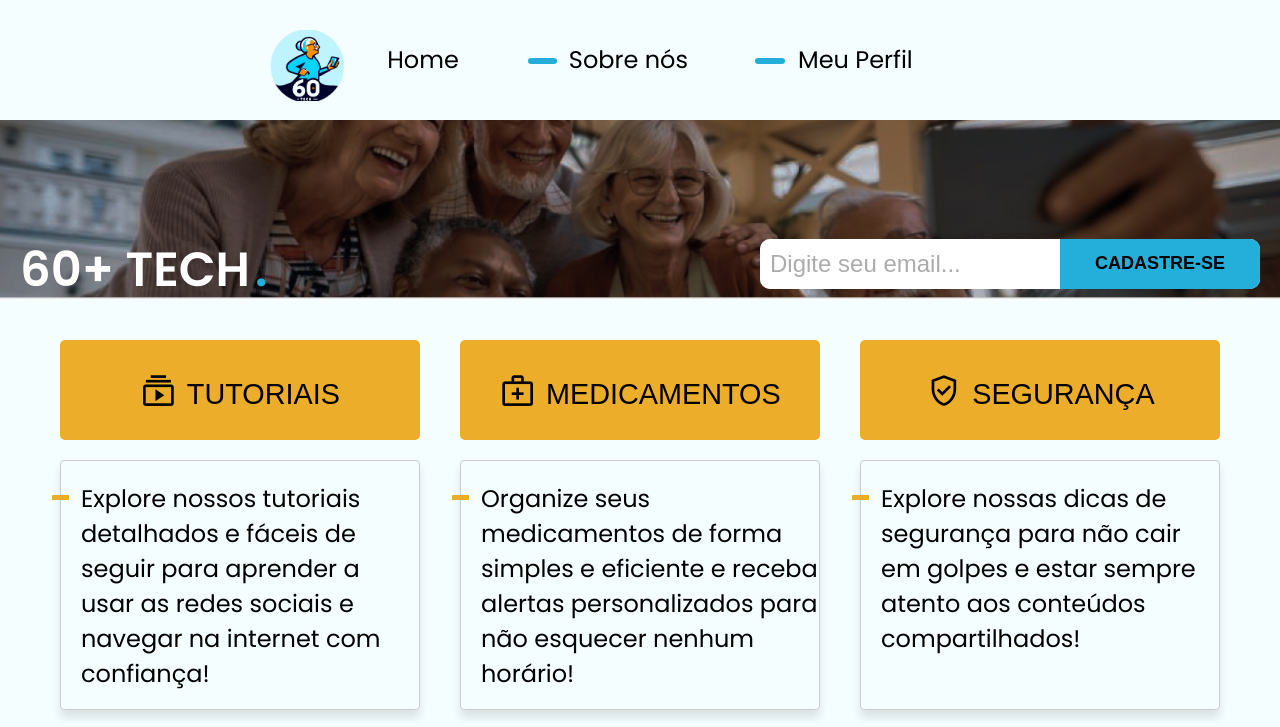
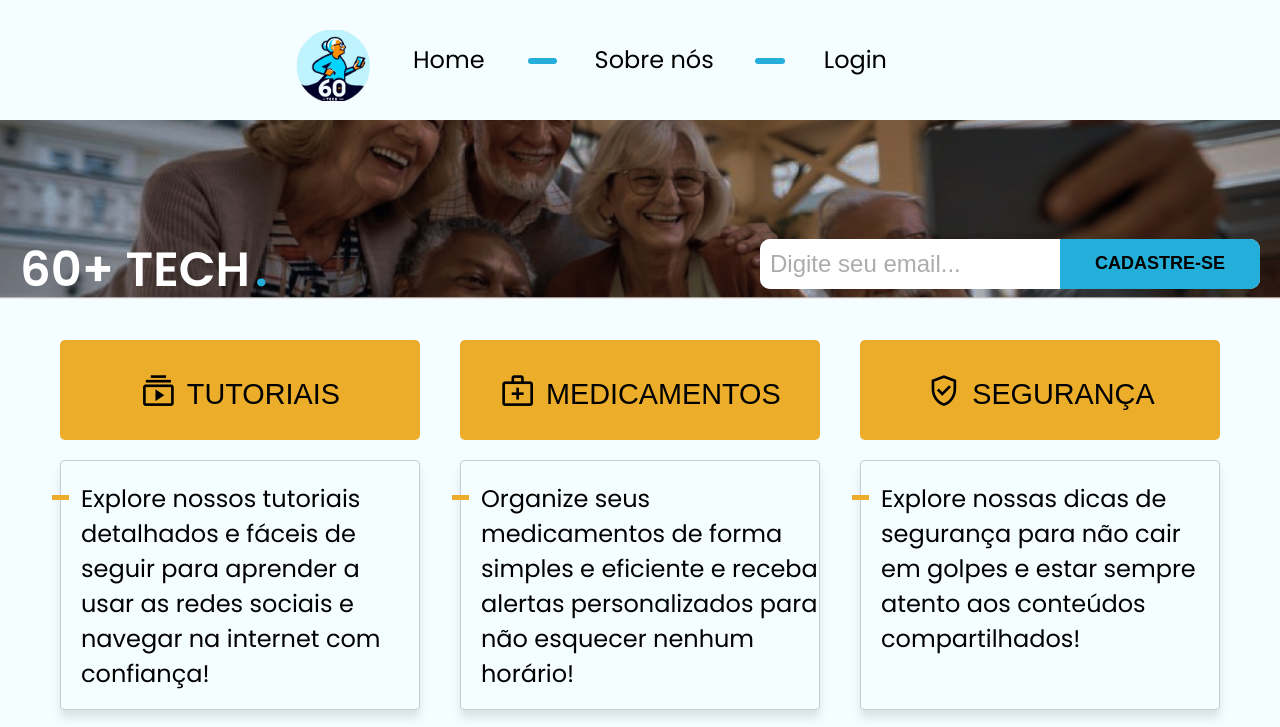
Before and after one commit to YasminAnk/render, a website: page public/index.html in a window 1280 px wide. Shown: the top 727 px of the page. Drawn offline with nearby package versions, Linux system fonts and the light colour scheme; no server answers.

Commit message:
Update index.html

```diff
--- a/public/index.html
+++ b/public/index.html
@@ -199,7 +199,7 @@
       document.getElementById("open-popup-btn").addEventListener("click", exibe);
     }
 
-    window.addEventListener("load", initPage);
+    //window.addEventListener("load", initPage);
 
   </script>
 </body>
```
